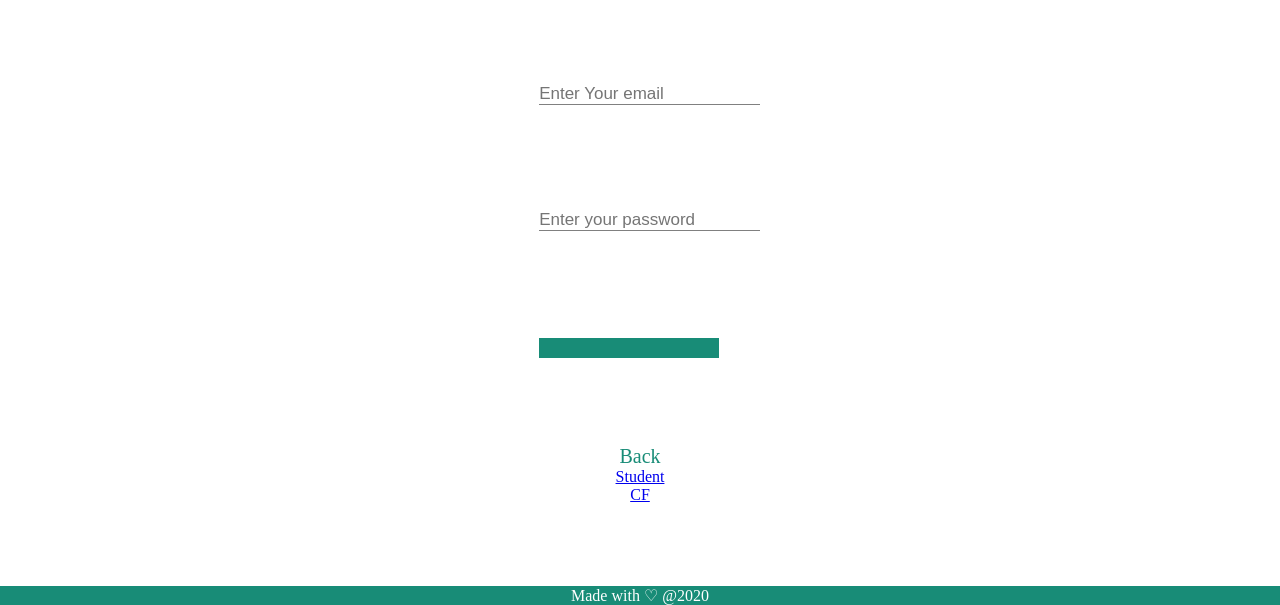
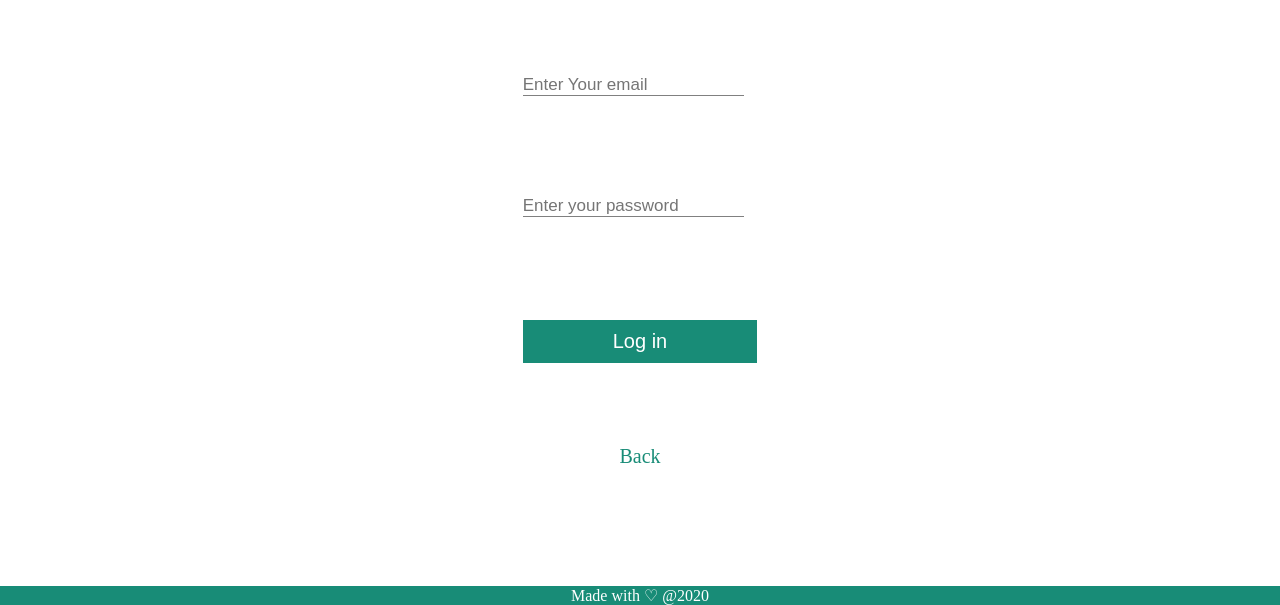
Before and after one commit to GSG-K3/stop-go-continue, a website: page public/login.html in a window 1280 px wide. Shown: the part 195-800 px from the top of the page. Drawn offline with Linux system fonts and the light colour scheme.

Commit message:
edit button

```diff
--- a/public/login.html
+++ b/public/login.html
@@ -19,14 +19,13 @@
             <label class="input_label" for="email">Email
                 <input class="form_input" id="email" type="email" name="email" placeholder="Enter Your email" required>
             </label>
-            <label class="input_label"  for="password"> Password
-                <input class="form_input" id="password" type="password" name="password" placeholder="Enter your password" required>
+            <label class="input_label" for="password"> Password
+                <input class="form_input" id="password" type="password" name="password"
+                    placeholder="Enter your password" required>
             </label>
-            <button class="login_button" id="login_btn"  value="Log in"></button>
+            <button class="login_button" id="login_btn">Log in</button>
         </form>
         <a class="back" href="./home.html"> Back </a>
-        <a href="./student.html">Student</a>
-        <a href="./cf.html">CF</a>
 
     </div>
 
```
